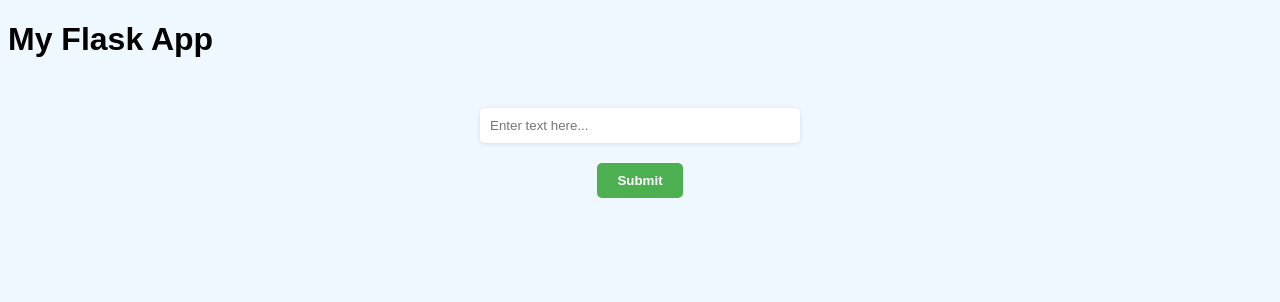
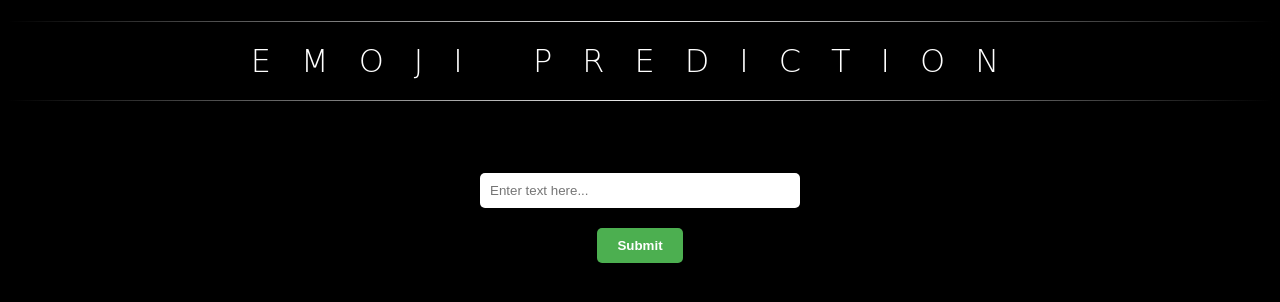
Before and after one commit to Priyanshuparth/Emojify_text, a Flask app: page / in a window 1280 px wide. Shown: the top 302 px of the page. Run offline with Flask 3, Linux system fonts and the light colour scheme; parts of the project's set-up code (start-up, migrations or seed data) failed here and were passed over.

Commit message:
frontend modified

```diff
--- a/templates/index.html
+++ b/templates/index.html
@@ -1,26 +1,57 @@
 <!DOCTYPE html>
 <html>
   <head>
-    <meta charset="UTF-8">
-    <title>My Flask App</title>
+    <meta charset="UTF-8" />
+    <title>Emoji Prediction</title>
     <style>
       body {
-        background-color: #F0F8FF;
+        background-color: #000000;
         font-family: Arial, sans-serif;
       }
-
+      h1 {
+        text-align: center;
+        color: white;
+        text-transform: uppercase;
+        padding: 1px;
+        font-family: 'Raleway', cursive;
+        font-weight: 100;
+        position: relative;
+        background: linear-gradient(to right, black, #eee, black);
+      }
+      h1::before {
+        content: "";
+        position: absolute;
+        left: 50%;
+        top: -50px;
+        width: 600px;
+        margin-left: -300px;
+        margin-top: -220px;
+        height: 600px;
+        background: radial-gradient(50% 50%, ellipse closest-side, #444, black);
+        z-index: -1;
+      }
+      h1 a {
+        background: black;
+        display: block;
+        padding: 20px;
+        text-decoration: none;
+        letter-spacing: 30px;
+        color: white;
+      }
       form {
         display: flex;
         flex-direction: column;
         align-items: center;
         margin-top: 50px;
       }
-
-      input[type=text] {
+      div {
+        align-content: center;
+      }
+      input[type="text"] {
         padding: 10px;
         border-radius: 5px;
         border: none;
-        box-shadow: 0px 1px 5px rgba(0,0,0,0.1);
+        box-shadow: 0px 1px 5px rgba(0, 0, 0, 0.1);
         width: 300px;
         margin-bottom: 20px;
       }
@@ -29,7 +60,7 @@
         padding: 10px 20px;
         border-radius: 5px;
         border: none;
-        background-color: #4CAF50;
+        background-color: #4caf50;
         color: white;
         font-weight: bold;
         cursor: pointer;
@@ -37,15 +68,22 @@
       }
 
       button:hover {
-        background-color: #3E8E41;
+        background-color: #3e8e41;
       }
     </style>
   </head>
   <body>
-    <h1>My Flask App</h1>
-    <form action="/submit" method="POST">
-      <input type="text" name="entry" id="entry" placeholder="Enter text here...">
-      <button type="submit">Submit</button>
-    </form>
+    <h1><a href="/">Emoji Prediction</a></h1>
+    <div>
+      <form action="/submit" method="POST">
+        <input
+          type="text"
+          name="entry"
+          id="entry"
+          placeholder="Enter text here..."
+        />
+        <button type="submit">Submit</button>
+      </form>
+    </div>
   </body>
 </html>
```
Also changed, not shown: templates/result.html (+16 -4 lines), 1 other file.
